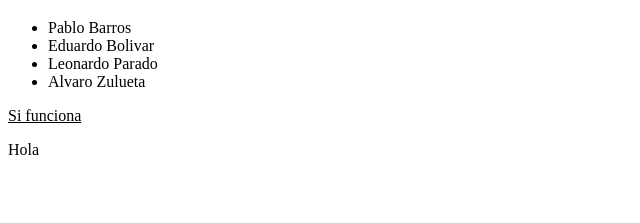
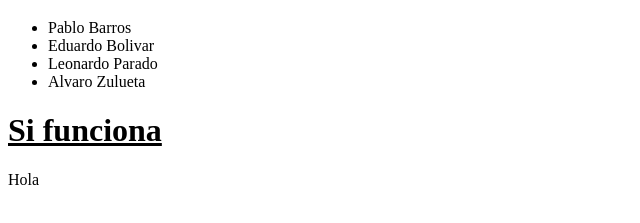
Before and after one commit to azulue/s3, a plain HTML site: page index.html in a window 1280 px wide. Shown: the part 61-284 px from the top of the page, without its empty margins (0-640 px from the left). Drawn offline with Linux system fonts and the light colour scheme.

Commit message:
Update index.html

```diff
--- a/index.html
+++ b/index.html
@@ -14,7 +14,7 @@
     <li>Alvaro Zulueta</li>
   </ul>
 
-  <u>Si funciona</u>
+  <u><h1>Si funciona</u></h1>
   <p>Hola </p>
 </body>
 </html>
```
